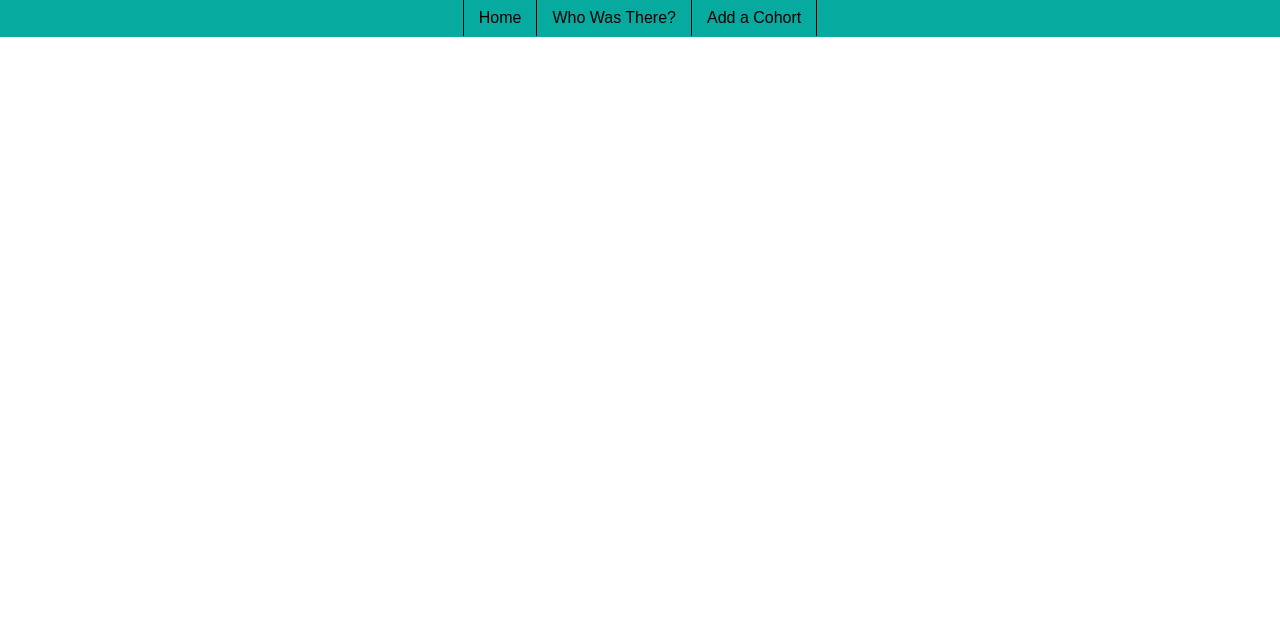
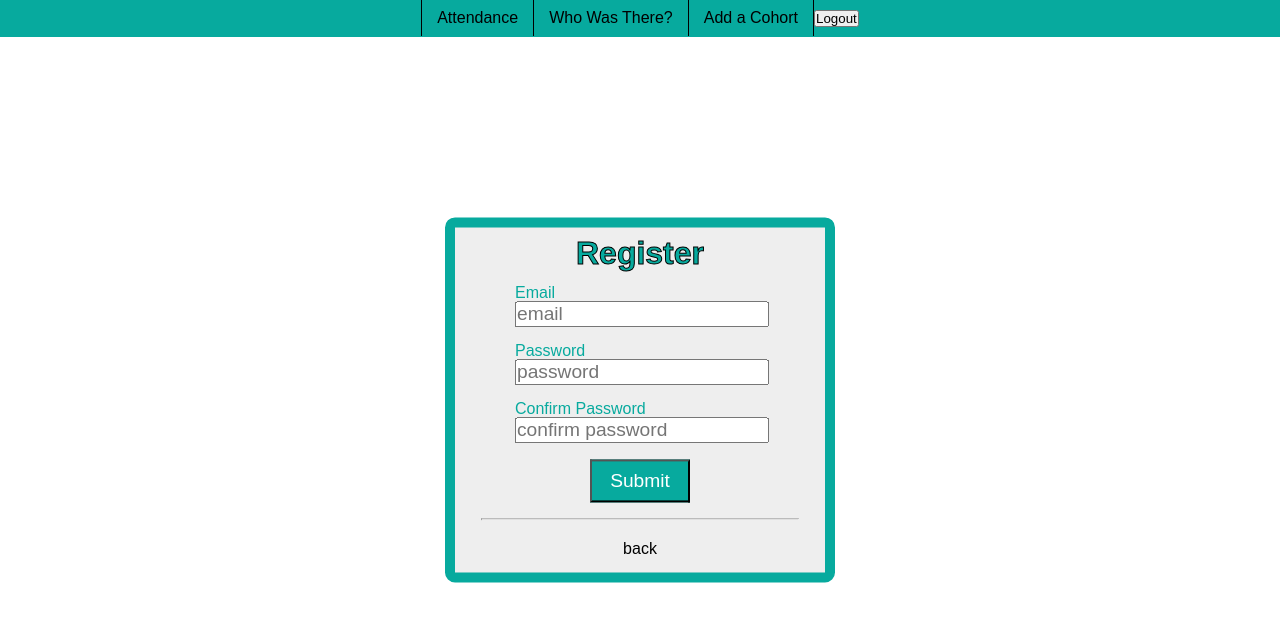
Before and after one commit to AwrenNuit/alum-tracker, a React (Create React App) app: page /register in a window 1280 px wide. Shown: the top 622 px of the page. Built offline with nearby package versions, Linux system fonts and the light colour scheme; no server answers.

Commit message:
set up firebase authentication

```diff
--- a/database.rules.json
+++ b/database.rules.json
@@ -1,6 +1,6 @@
 {
   "rules": {
-    ".read": true,
-    ".write": true
+    ".read": "auth != null",
+    ".write": "auth != null"
   }
 }
--- a/src/components/App/App.css
+++ b/src/components/App/App.css
@@ -63,6 +63,20 @@ th {
   text-align: center;
 }
 
+.secondary-btn {
+  background: transparent;
+  border: none;
+  border-radius: 4px;
+  cursor: pointer;
+  font-size: 1rem;
+  transition: 0.3s;
+  padding: 5px;
+}
+
+.secondary-btn:hover {
+  background-color: #ddd;
+}
+
 .submit-btn {
   cursor: pointer;
   font-size: 1.2em;
@@ -71,3 +85,7 @@ th {
   padding: 10px;
   width: 100px;
 }
+
+.submit-btn:active {
+  background-color: #07968c;
+}
--- a/src/components/App/App.js
+++ b/src/components/App/App.js
@@ -1,21 +1,34 @@
-import React from 'react';
-import { BrowserRouter as Router, Route, Link } from 'react-router-dom';
-import './App.css';
-import AddCohort from '../AddCohort/AddCohort';
-import AlumList from '../AlumList/AlumList';
-import Attendance from '../Attendance/Attendance';
+import React, { useEffect } from "react";
+import { BrowserRouter as Router, Route } from "react-router-dom";
+import { useDispatch } from "react-redux";
+import { getCurrentUser } from "../../firebase";
+import "./App.css";
+import AddCohort from "../AddCohort/AddCohort";
+import AlumList from "../AlumList/AlumList";
+import Attendance from "../Attendance/Attendance";
+import Login from "../Login/Login";
+import Register from "../Register/Register";
+import Header from "../Header/Header";
 
 export default function App() {
+  const dispatch = useDispatch();
+
+  useEffect(() => {
+    getCurrentUser().then((user) => {
+      if (user) {
+        dispatch({ type: `SET_USER`, payload: user.email });
+      }
+    });
+  }, [dispatch]);
+
   return (
     <Router>
-      <nav>
-        <Link className="link" to="/">Home</Link>
-        <Link className="link" to="/attendance">Who Was There?</Link>
-        <Link className="link" to="/add-cohort">Add a Cohort</Link>
-      </nav>
-      <Route exact path="/" component={Attendance} />
+      <Header />
+      <Route exact path="/" component={Login} />
+      <Route exact path="/register" component={Register} />
+      <Route exact path="/attendance" component={Attendance} />
+      <Route exact path="/who-was-there" component={AlumList} />
       <Route exact path="/add-cohort" component={AddCohort} />
-      <Route exact path="/attendance" component={AlumList} />
     </Router>
   );
 }
--- /dev/null
+++ b/src/components/Header/Header.js
@@ -0,0 +1,20 @@
+import React from 'react';
+import { useHistory, Link } from 'react-router-dom';
+import { logoutUser } from '../../firebase';
+
+export default function Header() {
+  const history = useHistory();
+
+  async function handleLogout() {
+    await logoutUser();
+    history.push('/');
+  }
+  return(
+    <nav>
+      <Link className="link" to="/attendance">Attendance</Link>
+      <Link className="link" to="/who-was-there">Who Was There?</Link>
+      <Link className="link" to="/add-cohort">Add a Cohort</Link>
+      <button className="logout-btn" onClick={handleLogout}>Logout</button>
+    </nav>
+  );
+}
--- /dev/null
+++ b/src/components/Login/Login.css
@@ -0,0 +1,27 @@
+.login-container {
+  background-color: #eee;
+  border: 10px solid #07aa9e;
+  border-radius: 10px;
+  color: #07aa9e;
+  left: 50%;
+  padding: 10px;
+  position: absolute;
+  text-align: center;
+  top: 50%;
+  transform: translate(-50%, -50%);
+  width: 350px;
+}
+
+.input-container {
+  margin: 1rem auto;
+  width: 250px;
+}
+
+.input-container input {
+  width: 250px;
+}
+
+.login-label {
+  display: block;
+  text-align: left;
+}
--- /dev/null
+++ b/src/components/Login/Login.js
@@ -0,0 +1,69 @@
+import React, { useState, useEffect } from "react";
+import { useHistory } from "react-router";
+import { useDispatch } from "react-redux";
+import { loginUser } from "../../firebase";
+import "./Login.css";
+
+export default function Login() {
+  const history = useHistory();
+  const dispatch = useDispatch();
+  const [email, setEmail] = useState("");
+  const [password, setPassword] = useState("");
+
+  // useEffect(() => {
+  //   getCurrentUser().then((user) => {
+  //     if (user) {
+  //       history.push("/home"); // Why does url update, but component does not render?
+  //     }
+  //   });
+  // }, [history]);
+
+  async function handleLogin(e) {
+    e.preventDefault();
+    const res = await loginUser(email, password);
+    if (res.user.email) {
+      dispatch({ type: `SET_USER`, payload: res.user.email });
+      history.push("/attendance");
+    } else {
+      alert("Email or Password incorrect. Did you sign up?");
+    }
+  }
+
+  return (
+    <div className="login-container">
+      <h1 style={{ WebkitTextStroke: "1px black" }}>Login</h1>
+      <form onSubmit={(e) => handleLogin(e)}>
+        <div className="input-container">
+          <label className="login-label">Email </label>
+          <input
+            type="text"
+            value={email}
+            placeholder="email"
+            onChange={(e) => setEmail(e.target.value)}
+          />
+        </div>
+        <div className="input-container">
+          <label className="login-label">Password </label>
+          <input
+            type="text"
+            value={password}
+            placeholder="password"
+            onChange={(e) => setPassword(e.target.value)}
+          />
+        </div>
+        <button className="submit-btn" type="submit">
+          Login
+        </button>
+      </form>
+      <hr style={{ margin: "1rem" }} />
+      <div>
+        <button
+          className="secondary-btn"
+          onClick={() => history.push("/register")}
+        >
+          register
+        </button>
+      </div>
+    </div>
+  );
+}
--- /dev/null
+++ b/src/components/Register/Register.css
@@ -0,0 +1,12 @@
+.reg-card-container {
+  padding: 10px;
+  text-align: center;
+}
+
+.reg-container {
+  margin-top: 100px;
+}
+
+.reg-input {
+  margin: 0 30px;
+}
--- /dev/null
+++ b/src/components/Register/Register.js
@@ -0,0 +1,68 @@
+import React, { useState } from "react";
+import { useHistory } from "react-router-dom";
+import { registerUser } from "../../firebase";
+import "./Register.css";
+
+export default function Register() {
+  const history = useHistory();
+  const [confirmPassword, setConfirmPassword] = useState("");
+  const [email, setEmail] = useState("");
+  const [password, setPassword] = useState("");
+
+  async function register(e) {
+    e.preventDefault();
+    if (password !== confirmPassword) {
+      return alert(`Passwords don't match!`);
+    } else if (email.trim() === "" || password.trim() === "") {
+      return alert(`Email and Password required.`);
+    }
+    const res = await registerUser(email, password);
+    if (res) {
+      history.push("/home");
+    }
+  }
+
+  return (
+    <div className="login-container">
+      <h1 style={{ WebkitTextStroke: "1px black" }}>Register</h1>
+      <form onSubmit={(e) => register(e)}>
+        <div className="input-container">
+          <label className="login-label">Email</label>
+          <input
+            type="text"
+            placeholder="email"
+            value={email}
+            onChange={(e) => setEmail(e.target.value)}
+          />
+        </div>
+        <div className="input-container">
+          <label className="login-label">Password</label>
+          <input
+            type="text"
+            placeholder="password"
+            value={password}
+            onChange={(e) => setPassword(e.target.value)}
+          />
+        </div>
+        <div className="input-container">
+          <label className="login-label">Confirm Password</label>
+          <input
+            type="text"
+            placeholder="confirm password"
+            value={confirmPassword}
+            onChange={(e) => setConfirmPassword(e.target.value)}
+          />
+        </div>
+        <button className="submit-btn" type="submit">
+          Submit
+        </button>
+      </form>
+      <hr style={{ margin: "1rem" }} />
+      <div>
+        <button className="secondary-btn" onClick={() => history.push("/")}>
+          back
+        </button>
+      </div>
+    </div>
+  );
+}
--- a/src/firebase.js
+++ b/src/firebase.js
@@ -1,9 +1,10 @@
 import firebase from "firebase/app";
+import "firebase/auth";
 import "firebase/database";
-import { DATABASE_URL } from "./.env.js";
+import { DATABASE_URL, API_KEY } from "./.env.js";
 
 const firebaseConfig = {
-  apiKey: process.env.REACT_APP_API_KEY,
+  apiKey: API_KEY,
   authDomain: process.env.REACT_APP_AUTH_DOMAIN,
   databaseURL: DATABASE_URL,
   projectId: process.env.REACT_APP_PROJECT_ID,
@@ -18,3 +19,39 @@ if (!firebase.apps.length) {
 }
 
 export const db = firebase.database();
+
+export function getCurrentUser() {
+  return new Promise((resolve, reject) => {
+    return firebase.auth().onAuthStateChanged(function (user) {
+      if (user) {
+        resolve(user);
+      } else {
+        resolve(null);
+      }
+    });
+  });
+}
+
+export async function loginUser(email, password) {
+  try {
+    const result = await firebase
+      .auth()
+      .signInWithEmailAndPassword(email, password);
+    return result;
+  } catch (error) {
+    return false;
+  }
+}
+
+export function logoutUser() {
+  return firebase.auth().signOut();
+}
+
+export async function registerUser(email, password) {
+  try {
+    await firebase.auth().createUserWithEmailAndPassword(email, password);
+    return true;
+  } catch (error) {
+    return false;
+  }
+}
--- a/src/index.js
+++ b/src/index.js
@@ -37,6 +37,17 @@ const cohortListReducer = (state=[], action) => {
   }
 }
 
+const userReducer = (state={}, action: any) => {
+  switch(action.type){
+    case `SET_USER`:
+      return action.payload;
+    case `UNSET_USER`:
+      return {};
+    default:
+      return state;
+  }
+}
+
 const store = createStore(
   combineReducers({
     allScrumDataReducer,
```
